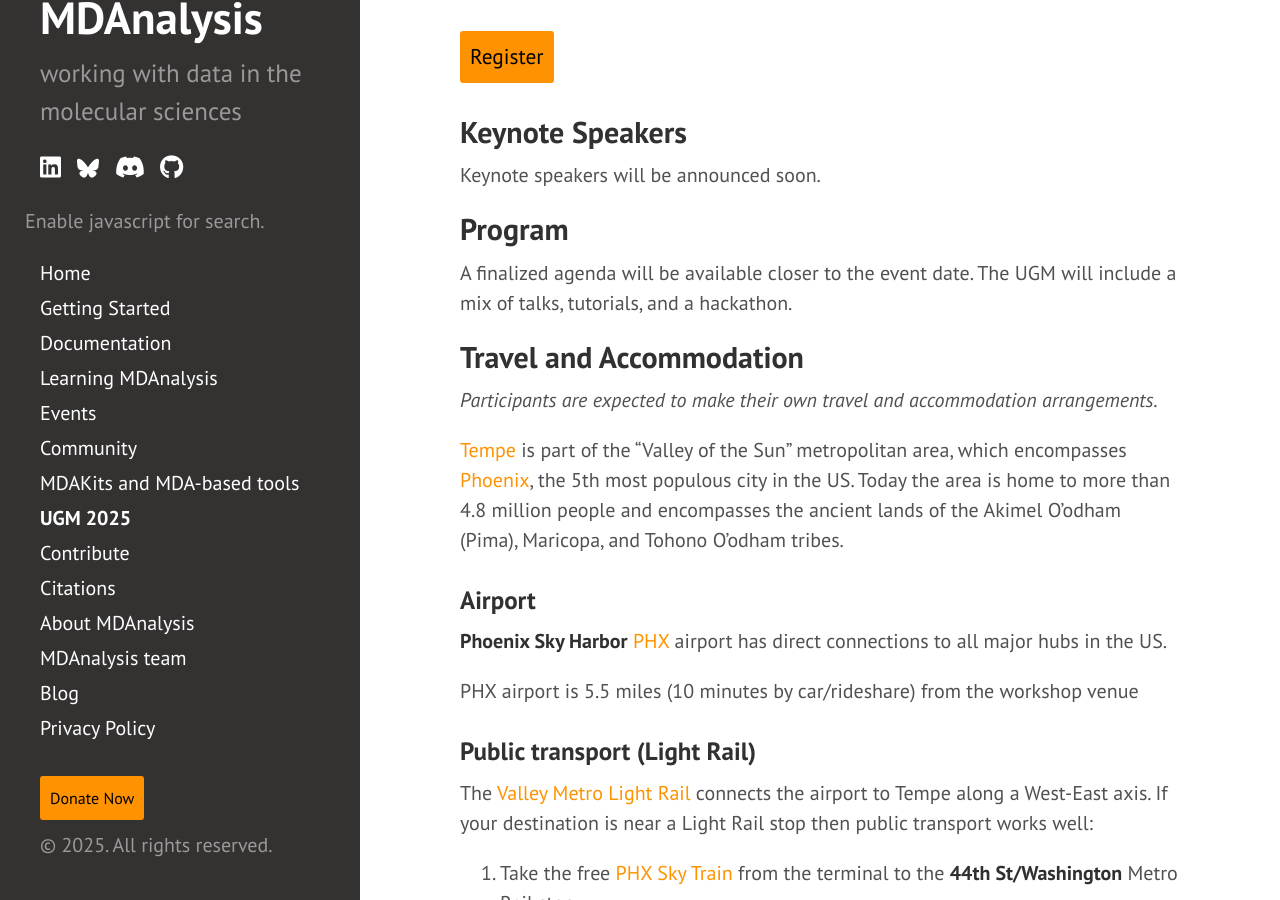
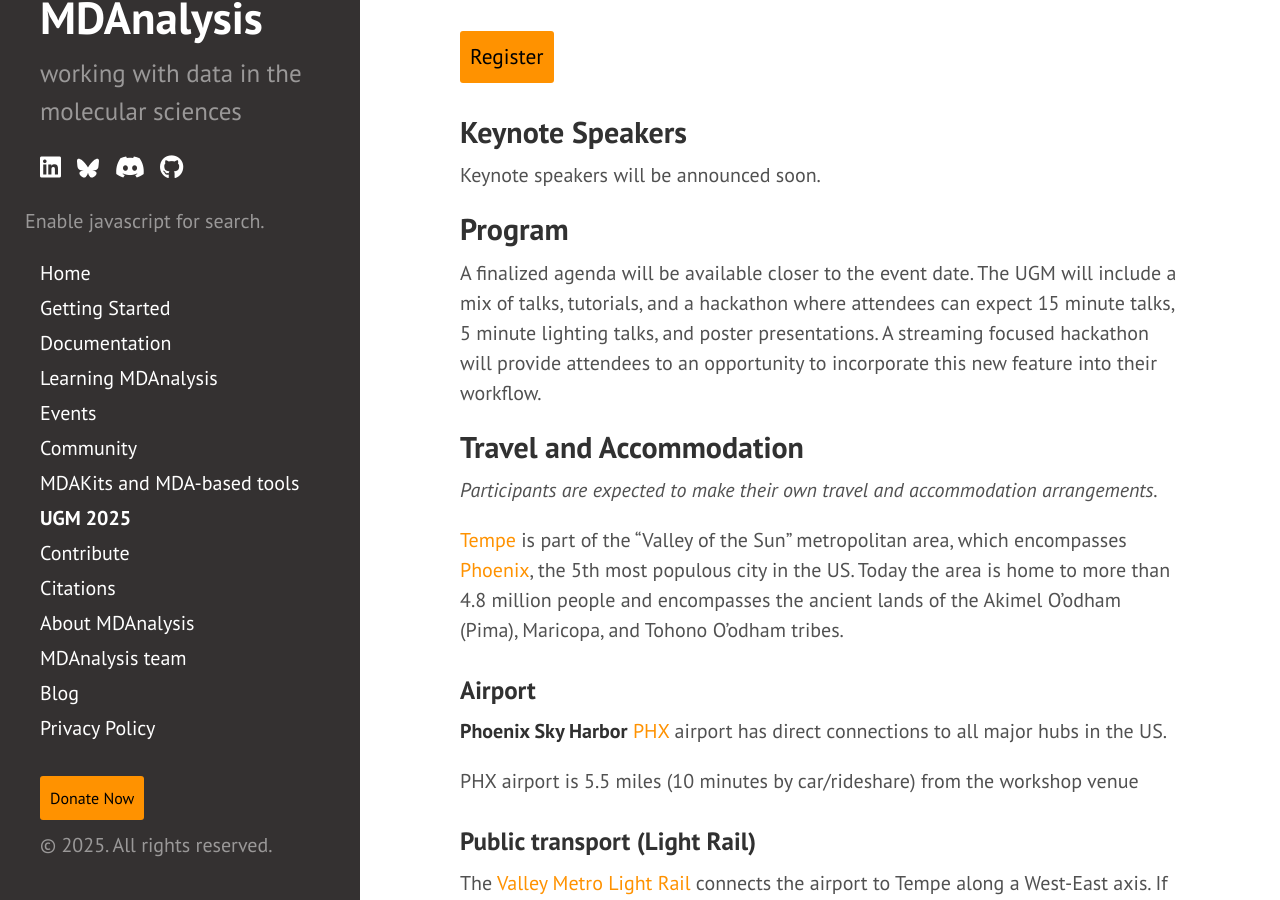
Before and after one commit to MDAnalysis/MDAnalysis.github.io, a Jekyll site: the page built from pages/ugm2025.md, in a window 1280 px wide and 900 px high, scrolled down 1133 px. Built offline with Jekyll 4.4.1, drawn with Linux system fonts in a browser that asks for light colours; comment, search, counter and statistics services are not loaded.

Commit message:
Update pages/ugm2025.md
Co-authored-by: Jennifer A Clark <jennifer.a.clark13@gmail.com>

```diff
--- a/pages/ugm2025.md
+++ b/pages/ugm2025.md
@@ -36,7 +36,7 @@ Keynote speakers will be announced soon.
 
 ## Program
 
-A finalized agenda will be available closer to the event date. The UGM will include a mix of talks, tutorials, and a hackathon.
+A finalized agenda will be available closer to the event date. The UGM will include a mix of talks, tutorials, and a hackathon where attendees can expect 15 minute talks, 5 minute lighting talks, and poster presentations. A streaming focused hackathon will provide attendees to an opportunity to incorporate this new feature into their workflow.
 
 ## Travel and Accommodation
 
```
